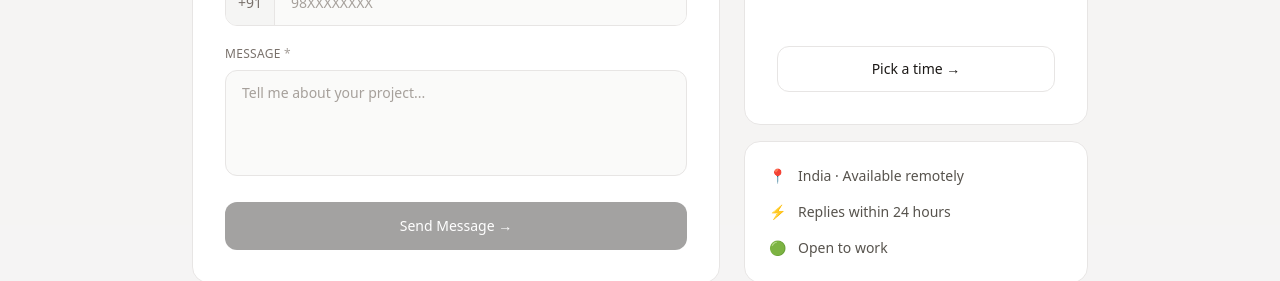
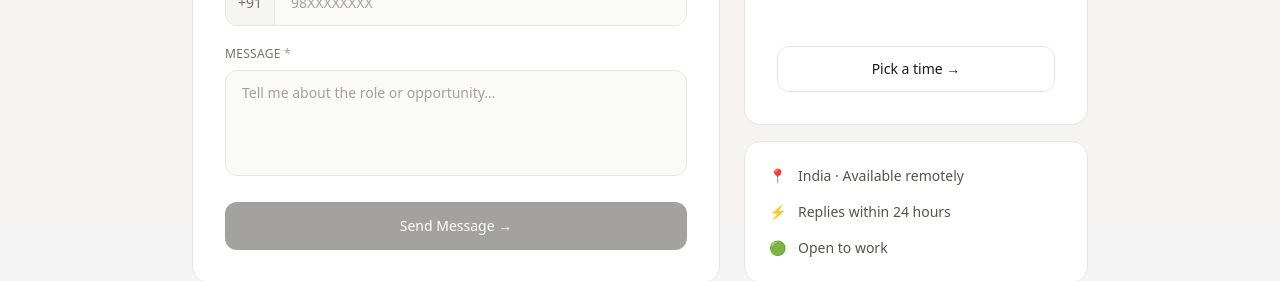
Before and after one commit to virat-pod/viratpod, a Next.js app: page / in a window 1280 px wide. Shown: the part 3586-3867 px from the top of the page. Built offline with nearby package versions, Linux system fonts and the light colour scheme.

Commit message:
Update contact.js

```diff
--- a/components/home/contact.js
+++ b/components/home/contact.js
@@ -155,7 +155,7 @@ export default function Contact() {
                   </label>
                   <textarea
                     rows={4}
-                    placeholder="Tell me about your project..."
+                    placeholder="Tell me about the role or opportunity..."
                     value={form.message}
                     onChange={(e) =>
                       setForm((p) => ({ ...p, message: e.target.value }))
```
